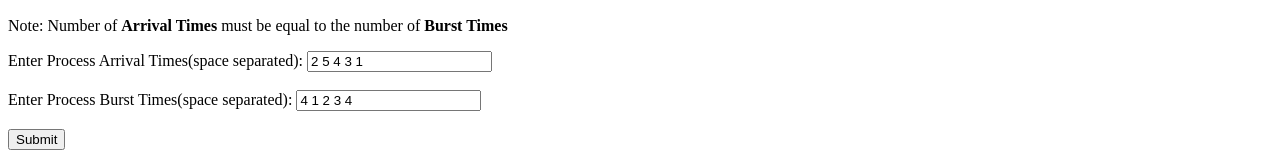
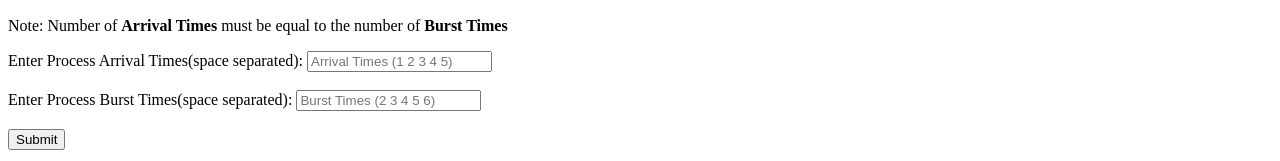
Before and after one commit to SomhrikKonar/cpu_scheduling_algorithms, a plain HTML site: page shortest_remaining_time_first.html in a window 1280 px wide. Shown: the part 285-446 px from the top of the page. Drawn offline with Linux system fonts and the light colour scheme.

Commit message:
Removed hardcoded input values from shortest_remaining_time_first.html

```diff
--- a/shortest_remaining_time_first.html
+++ b/shortest_remaining_time_first.html
@@ -29,12 +29,12 @@
         <form id="form">
             <div id="field">
                 <label for="arrival_times">Enter Process Arrival Times(space separated):</label>
-                <input type="text" id="arrival_times" placeholder="Arrival Times (1 2 3 4 5)" value="2 5 4 3 1" required />
+                <input type="text" id="arrival_times" placeholder="Arrival Times (1 2 3 4 5)" required />
             </div>
             <br>
             <div id="field">
                 <label for="burst_times">Enter Process Burst Times(space separated):</label>
-                <input type="text" id="burst_times" placeholder="Burst Times (2 3 4 5 6)" value="4 1 2 3 4" required />
+                <input type="text" id="burst_times" placeholder="Burst Times (2 3 4 5 6)" required />
             </div>
             <br>
             <button>Submit</button>
```
